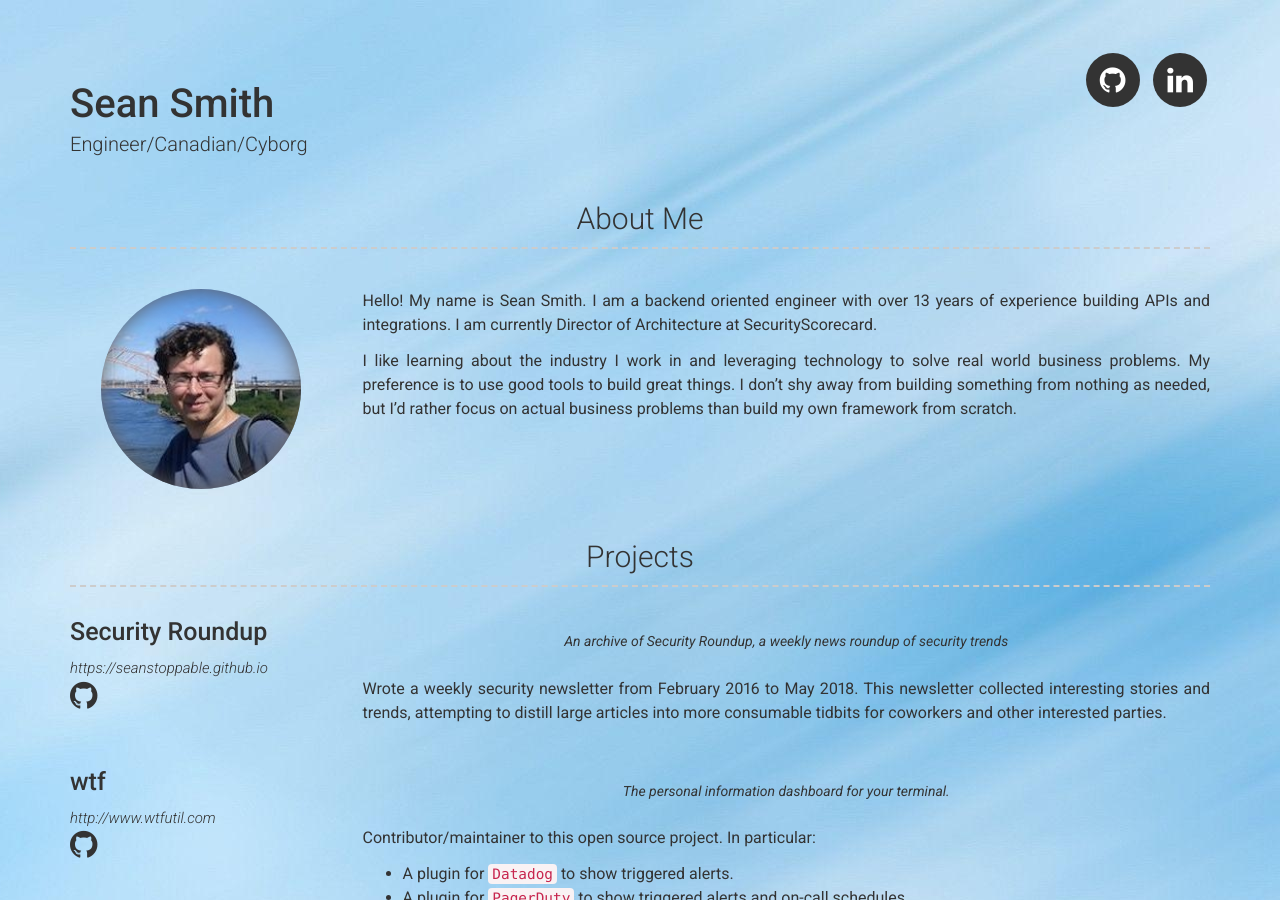
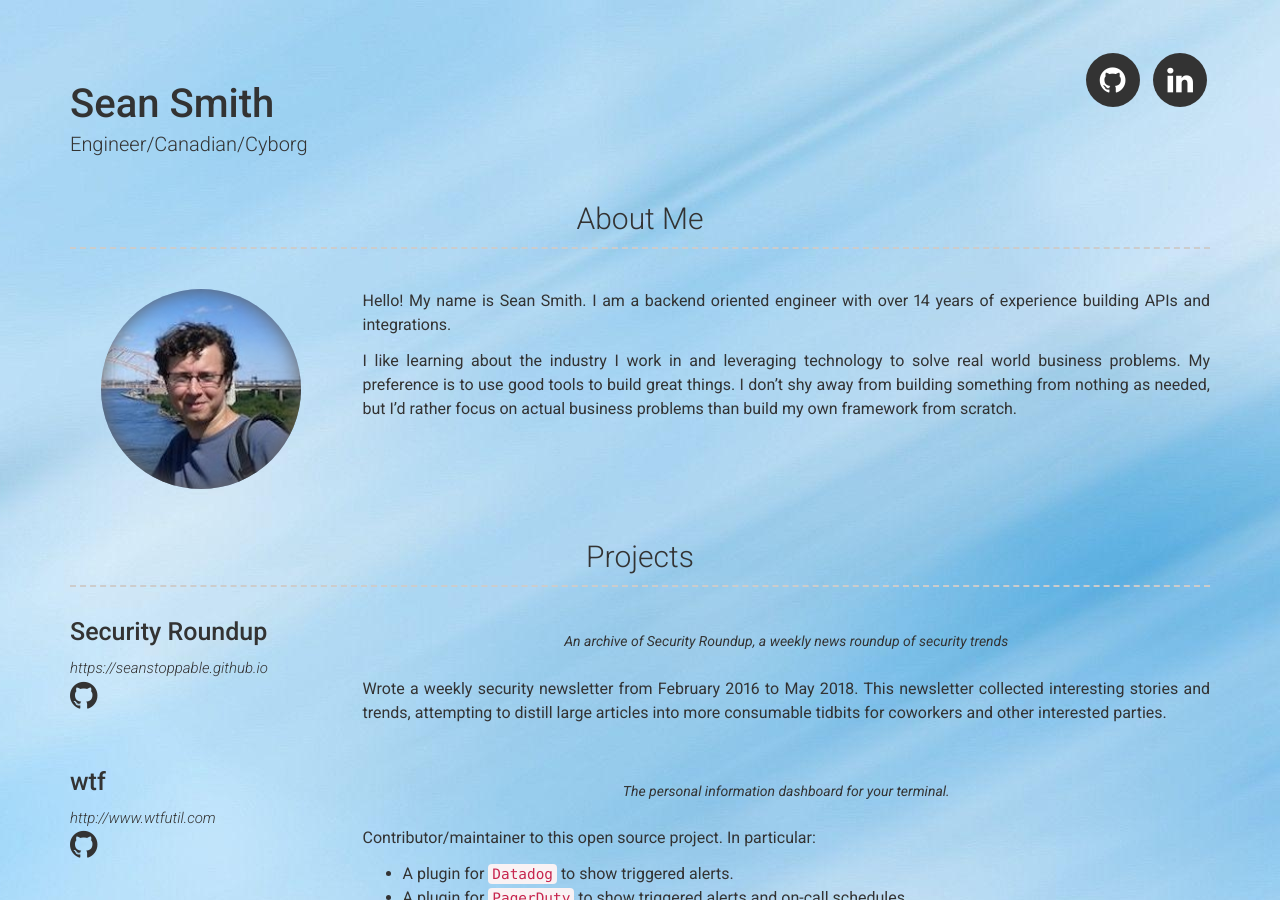
Before and after one commit to Seanstoppable/portfolio, a Jekyll site: the page built from index.md, in a window 1280 px wide and 900 px high. Built offline with Jekyll 4.4.1, drawn with Linux system fonts in a browser that asks for light colours.

Commit message:
Fix about me

```diff
--- a/_config.yml
+++ b/_config.yml
@@ -26,8 +26,7 @@ linkedin_username: seandsmith
 # about_title: About Me (Use this to override about section title)
 about_profile_image: assets/images/profile.jpg
 about_content: | # this will include new lines to allow paragraphs
-  Hello! My name is Sean Smith. I am a backend oriented engineer with over 13 years of experience building APIs and integrations.
-  I am currently Director of Architecture at SecurityScorecard.
+  Hello! My name is Sean Smith. I am a backend oriented engineer with over 14 years of experience building APIs and integrations.
 
   I like learning about the industry I work in and leveraging technology
   to solve real world business problems.
```
